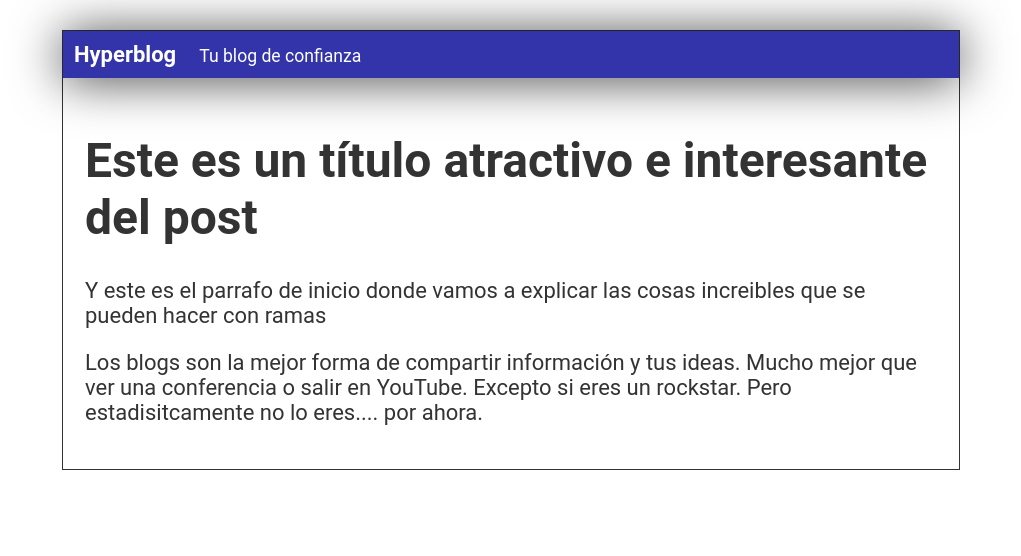
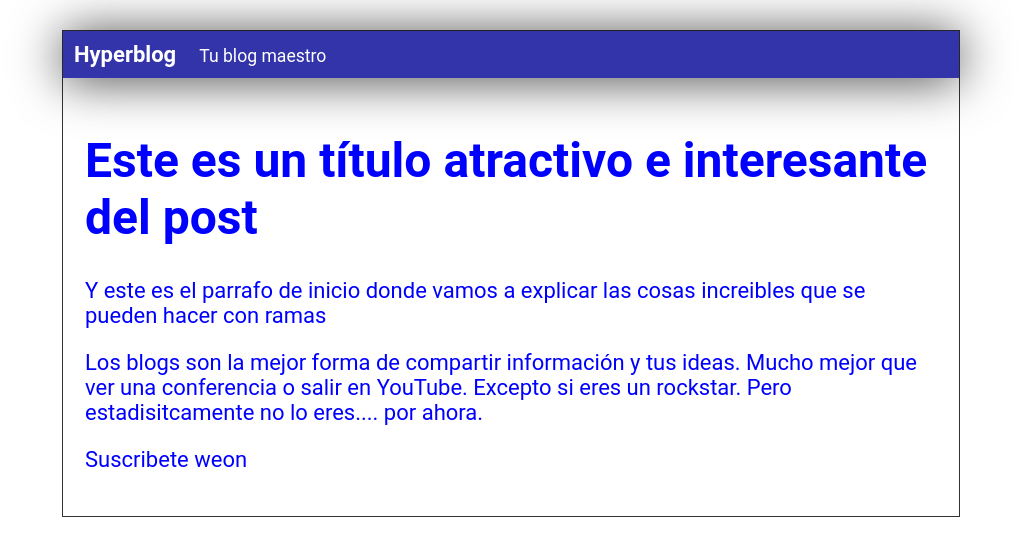
Before and after one commit to manuelojeda/hyperblog, a plain HTML site: page blogpost.html in a window 1280 px wide. Shown: the whole page, without its empty margins (129-1150 px from the left). Drawn offline with Linux system fonts and the light colour scheme.

Commit message:
Agregue suscripcion, cambie cabecera maestra y puse todo azul

```diff
--- a/blogpost.html
+++ b/blogpost.html
@@ -14,7 +14,7 @@
         <div id="cabecera">
             Hyperblog
             <span id="tagline">
-                Tu blog de confianza
+                Tu blog maestro
             </span>
         </div>
         <div id="post">
@@ -31,6 +31,9 @@
                 Mucho mejor que ver una conferencia o salir en YouTube. Excepto si eres un rockstar. Pero
                 estadisitcamente no lo eres.... por ahora.
             </p>
+            <p>
+                Suscribete weon
+            </p>
         </div>
     </div>
 </body>
--- a/css/estilos.css
+++ b/css/estilos.css
@@ -2,7 +2,7 @@ body {
     text-align: left;
     font-family: 'Roboto', sans-serif;
     background-color: #fff;
-    color: #333;
+    color: blue;
     margin: 0;
     font-size: 22px;
     padding: 0;
```
